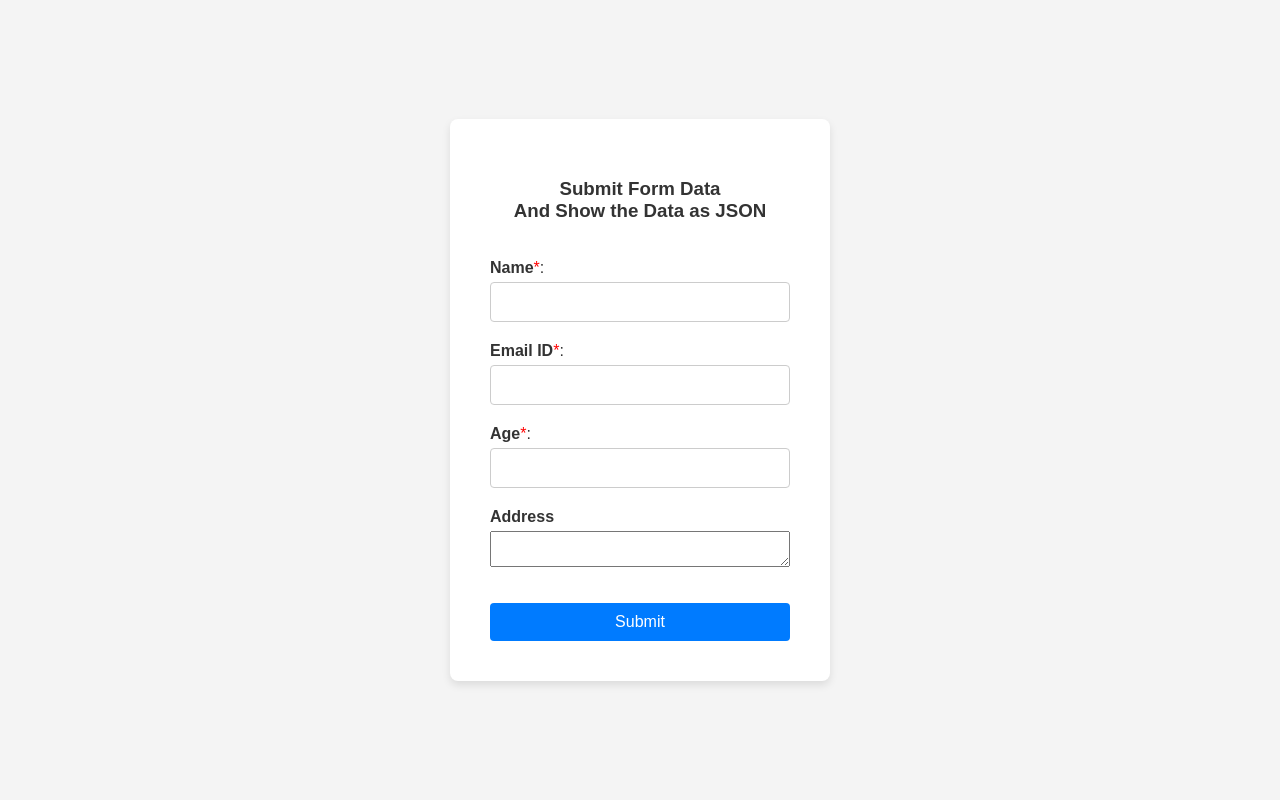
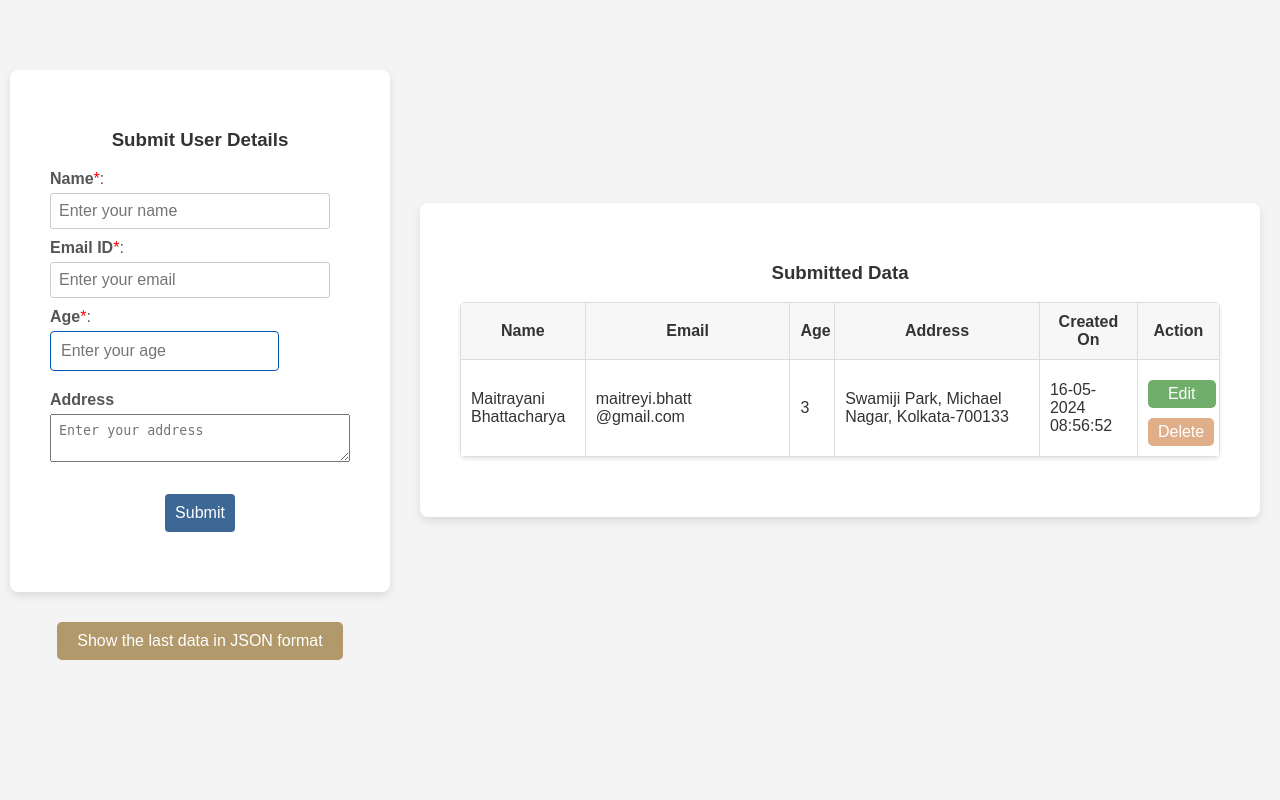
Before and after one commit to AcharyaBhattS/Flask-App-Submit--Form-To-DB, a Flask app: page / in a window 1280 px wide. Run offline with Flask 3, Linux system fonts and the light colour scheme; data comes from the database, SQL or seed files in the repository.

Commit message:
code modified on 16May2024

```diff
--- a/JSON_Files/sb_formdata_20240504_142033.json
+++ /dev/null
@@ -1,6 +0,0 @@
-{
-    "name": "Pratim Dutta",
-    "email": "prd@gmail.com",
-    "age": 24,
-    "address": "Kathgola, Sodepur, Kolkata-700110"
-}
--- /dev/null
+++ b/JSON_Files/sb_formdata_20240516_085652.json
@@ -0,0 +1,6 @@
+{
+    "name": "Maitrayani Bhattacharya",
+    "email": "maitreyi.bhatt@gmail.com",
+    "age": "3",
+    "address": "Swamiji Park, Michael Nagar, Kolkata-700133"
+}
--- a/app.py
+++ b/app.py
@@ -6,7 +6,8 @@
 # pip install flask sqlite3
 #-----------------------------------------------------
 
-from flask import Flask, render_template, request, jsonify, redirect, url_for
+from flask import Flask, render_template, request, jsonify, redirect, url_for, flash
+# from flask_wtf import CSRFProtect
 from datetime import datetime
 import sqlite3
 import json
@@ -15,9 +16,11 @@ import os
 
 app = Flask(__name__)
 
+messages = []
+
 # Set the Database Connection
 def get_db_connection():
-    conn = sqlite3.connect('sb_formdata.db')
+    conn = sqlite3.connect('sbhatt_db1.db')
     conn.row_factory = sqlite3.Row
     return conn
 
@@ -28,83 +31,125 @@ def create_table():
                         name TEXT NOT NULL,
                         email TEXT UNIQUE,
                         age INTEGER,
-                        address TEXT
+                        address TEXT,
+                        created_on DATETIME DEFAULT (strftime('%d-%m-%Y %H:%M:%S', 'now', 'localtime'))
                     )''')
     conn.commit()
     conn.close()
 
 
 
-@app.route('/')
+# Index
+@app.route('/', methods=['GET', 'POST'])
 def index():
-    return render_template('index.html')
-
-
-@app.route('/submit', methods=['POST'])
-def submit():
-    # Extracting data from the form
-    name = request.form['name']
-    email = request.form['email']
-    age = int(request.form['age'])
-    address = request.form['address']
-
-    # Creating a dictionary to store the data
-    sb_form_data = {
-        "name": name,
-        "email": email,
-        "age": age,
-        "address": address
-    }
-
-    # Convert dictionary to JSON string and print it
-    json_str = json.dumps(sb_form_data)
-    print("\nConverted JSON Data: \n", json_str)
-
-
-    json_directory = "JSON_Files"
-    # Check if the directory exists
-    if not os.path.exists(json_directory):
-        # If it doesn't exist, create it
-        os.makedirs(json_directory)
-        print(f"Directory '{json_directory}' was created.")
-    else:
-        # If it exists, you can print that it already exists
-        print(f"Directory '{json_directory}' already exists.")
-
-    current_datetime = datetime.now()
-    formatted_datetime = current_datetime.strftime("%Y%m%d_%H%M%S")
-    json_filename = f"{json_directory}\sb_formdata_{formatted_datetime}.json"
-
-    # Write data to a JSON file
-    with open(json_filename, 'w') as json_file:
-        json.dump(sb_form_data, json_file, indent=4)
-
-
-    # Insert the values to Database
     create_table()
-    # Insert data into the database
     conn = get_db_connection()
-    try:
-        conn.execute('INSERT INTO sbforms (name, email, age, address) VALUES (?, ?, ?, ?)',
-                     (name, email, age, address))
+    cursor = conn.cursor()
+    # cursor.execute("SELECT * FROM sbforms")
+    cursor.execute("SELECT * FROM sbforms ORDER BY id DESC")
+    alldata = cursor.fetchall()
+    conn.close()
+    # Submission
+    if request.method == 'POST':
+        name = request.form['name']
+        email = request.form['email']
+        age = request.form['age']
+        address = request.form['address']
+        conn = get_db_connection()
+        cursor = conn.cursor()
+        cursor.execute("INSERT INTO sbforms (name, email, age, address) VALUES (?, ?, ?, ?)",
+                       (name, email, age, address))
         conn.commit()
-    except sqlite3.IntegrityError:
-        print("Error: That email already exists.")
-    finally:
         conn.close()
 
-    # Returning the data as a JSON response
-    # return jsonify(sb_form_data)
-    return redirect(url_for('display_json', **sb_form_data))
+        # Creating a dictionary to store the data
+        sb_form_data = {
+            "name": name,
+            "email": email,
+            "age": age,
+            "address": address
+        }
+        # Convert dictionary to JSON file
+        json_directory = "JSON_Files"
+        # Check if the directory exists
+        if not os.path.exists(json_directory):
+            # If it doesn't exist, create it
+            os.makedirs(json_directory)
+            print(f"Directory '{json_directory}' was created.")
+        else:
+            # If it exists, you can print that it already exists
+            print(f"Directory '{json_directory}' already exists.")
+        current_datetime = datetime.now()
+        formatted_datetime = current_datetime.strftime("%Y%m%d_%H%M%S")
+        json_filename = f"{json_directory}\sb_formdata_{formatted_datetime}.json"
+        # Write data to a JSON file
+        with open(json_filename, 'w') as json_file:
+            json.dump(sb_form_data, json_file, indent=4)
+
+        return redirect(url_for('index'))
+
+    # Return a blank form for new submissions
+    return render_template('index.html', submitteddata=alldata, sldata=None)
 
 
 
+# Edit
+@app.route('/edit/<int:pk>', methods=['GET', 'POST'])
+def edit(pk):
+    conn = get_db_connection()
+    cursor = conn.cursor()
+    cursor.execute("SELECT * FROM sbforms WHERE id = ?", (pk,))
+    selecteddata = cursor.fetchone()
+    print("\nselecteddata: ", selecteddata)
+
+    if not selecteddata:
+        conn.close()
+        return "User data not found", 404
+
+    if request.method == 'POST':
+        # Fetch and update the data in POST
+        name = request.form['name']
+        email = request.form['email']
+        age = int(request.form['age'])
+        address = request.form['address']
+        update_query = "UPDATE sbforms SET name=?, email=?, age=?, address=? WHERE id=?"
+        cursor.execute(update_query, (name, email, age, address, pk))
+        conn.commit()
+        conn.close()
+        return redirect(url_for('index'))
+    else:
+        # Just display data in GET
+        cursor.execute("SELECT * FROM sbforms")
+        alldata = cursor.fetchall()
+        conn.close()
+        return render_template('index.html', submitteddata=alldata, sldata=selecteddata)
+
+
+
+# Display JSON Data
 @app.route('/display_json')
 def display_json():
-    # users = User.query.all()
-    # return render_template('display_json.html', users=users)
+    conn = get_db_connection()
+    cursor = conn.cursor()
+    cursor.execute("SELECT * FROM records ORDER BY id DESC LIMIT 1")
+    last_record = cursor.fetchone()
+    print(last_record)
     return render_template('display_json.html')
 
 
+
+# Delete Row data
+@app.route('/delete/<int:pk>', methods=['GET', 'POST'])
+def delete(pk):
+    conn = get_db_connection()
+    cursor = conn.cursor()
+    cursor.execute('DELETE FROM sbforms WHERE id = ?', (pk,))
+    conn.commit()
+    conn.close()
+    message = "Deleted User Data"
+    messages.append(message)
+    return redirect('/')
+
+
 if __name__ == '__main__':
-    app.run(debug=True, port=3000)
+    app.run(debug=True, port=7000)
--- a/static/css/style.css
+++ b/static/css/style.css
@@ -8,10 +8,9 @@ body {
     display: flex;
     justify-content: center;
     align-items: center;
-    height: 100vh;
+    height: 90vh;
     margin: 0;
 }
-
 
 /* Container for the form */
 .form-container {
@@ -20,6 +19,7 @@ body {
     border-radius: 8px;
     box-shadow: 0 4px 8px rgba(0, 0, 0, 0.1); /* Subtle shadow for depth */
     width: 300px;
+    margin: 10px;
 }
 
 /* Style for form elements */
@@ -43,16 +43,20 @@ input[type="number"] {
     border-radius: 4px; /* Rounded borders for the input fields */
     font-size: 16px; /* Larger font size for easy reading */
     outline: none; /* Remove the outline to avoid distraction */
+    border-color: #0056b3;
 }
 
-input[type="text"]:focus,
-input[type="number"]:focus {
-    border-color: #0056b3; /* Highlight focus with a blue border */
+textarea {
+    width: 100%;
+    padding: 8px;
+    margin-bottom: 10px;
+    box-sizing: border-box;
 }
+
 
 /* Styling for submit button */
 button {
-    background-color: #007bff; /* Bright blue background for the button */
+    background-color: #3d6795; /* Bright blue background for the button */
     color: white;
     padding: 10px;
     border: none;
@@ -66,6 +70,139 @@ button:hover {
     background-color: #0056b3; /* Darker blue on hover for better interaction feedback */
 }
 
+
+
+/* Table */
+.table-container {
+    background-color: #ffffff; /* White background for the form */
+    padding: 40px;
+    border-radius: 8px;
+    box-shadow: 0 4px 8px rgba(0, 0, 0, 0.1); /* Subtle shadow for depth */
+    width: 850px;
+    margin: 20px;
+}
+
+table {
+    table-layout: fixed;
+    /* table-layout: auto; */
+    width: 100%;
+    border-collapse: collapse;
+    margin-bottom: 20px;
+    border-radius: 5px;
+    overflow: hidden;
+    /* overflow:visible; */
+    box-shadow: 0 2px 4px rgba(0, 0, 0, 0.1);
+}
+
+th, td {
+    padding: 10px;
+    border: 1px solid #ddd;
+    text-align: left;
+    white-space: normal; /* Allow text to wrap */
+}
+
+th {
+    background-color: #f7f7f7;
+}
+
+tr:nth-child(even) {
+    background-color: #f9f9f9;
+}
+
+tr:hover {
+    background-color: #f6f9cc;
+    transition: background-color 0.3s;
+}
+
+/* Column specific styles */
+.name { width: 20%; }
+.email {
+    width: 35%;
+    word-wrap: break-word; /* Ensure text wraps to prevent overflow */
+}
+.age { width: 5%; }
+.address { width: 35%; }
+.created-on { width: 15%; }
+.actions { width: 12%; }
+
+
+
+h1 {
+    text-align: center;
+    margin-bottom: 20px;
+}
+form {
+    margin-bottom: 20px;
+}
+label {
+    display: block;
+    margin-bottom: 5px;
+    color: #555;
+}
+input[type="text"],
+input[type="submit"] {
+    width: calc(100% - 20px);
+    padding: 8px;
+    margin-bottom: 10px;
+    box-sizing: border-box;
+    border: 1px solid #ccc;
+    border-radius: 3px;
+}
+input[type="submit"] {
+    background-color: #007bff;
+    color: #fff;
+    border: none;
+    cursor: pointer;
+}
+input[type="submit"]:hover {
+    background-color: #0056b3;
+}
+
+
+
+#TableButtonEdit {
+    margin-top: 10px;
+    padding: 5px 20px;
+    background-color: #6faf6b;
+    color: white;
+    border: none;
+    border-radius: 5px;
+    cursor: pointer;
+}
+
+#TableButtonEdit:hover {
+    background-color: #0de305;
+}
+
+
+#TableButtonDelete {
+    margin-top: 10px;
+    padding: 5px 10px;
+    background-color: #e1ae8a;
+    color: white;
+    border: none;
+    border-radius: 5px;
+    cursor: pointer;
+}
+
+#TableButtonDelete:hover {
+    background-color: #ea2e04;
+}
+
+
+#ButtonShowJson {
+    margin-top: 20px;
+    padding: 10px 20px;
+    background-color: #b1996b;
+    color: white;
+    border: none;
+    border-radius: 5px;
+    cursor: pointer;
+}
+
+#ButtonShowJson:hover {
+    background-color: #ea8e04;
+}
 
 
 
--- a/templates/index.html
+++ b/templates/index.html
@@ -4,40 +4,81 @@
         <meta charset="UTF-8">
         <meta name="viewport" content="width=device-width, initial-scale=1.0">
         <title>Form Submission</title>
-        <link
-            rel="shortcut icon"
-            type="image/png"
-            href="/static/img/speedometer_title.png">
+        <link rel="shortcut icon" type="image/png" href="/static/img/speedometer_title.png">
         <link rel="stylesheet" href="/static/css/style.css">
     </head>
 
     <body>
-        <div class="form-container">
+        <div>
+            <div class="form-container">
+                <h3><center>Submit User Details</center></h3>
+                <form action="{{ url_for('index' if not sldata else 'edit', pk=sldata.id if sldata else None) }}" method="post" enctype="multipart/form-data">
+                    <div class="mb-1">
+                        <label for="name"><b>Name</b><span style="color: red;">*</span>:</label>
+                        <input type="text" id="name" name="name" value="{{ sldata.name if sldata else '' }}" required placeholder="Enter your name">
+                    </div>
+                    <div class="mb-1">
+                        <label for="email"><b>Email ID</b><span style="color: red;">*</span>:</label>
+                        <input type="text" id="email" name="email" value="{{ sldata.email if sldata else '' }}" required placeholder="Enter your email">
+
+                        <!-- <textarea id="email" name="email" placeholder="Enter your email" required>{{ sldata.email if sldata else '' }}</textarea> -->
+                    </div>
+                    <div class="mb-1">
+                        <label for="age"><b>Age</b><span style="color: red;">*</span>:</label>
+                        <input type="number" id="age" name="age" value="{{ sldata.age if sldata else '' }}" required placeholder="Enter your age">
+                    </div>
+                    <div class="mb-1">
+                        <label for="address"><b>Address</b></label>
+                        <textarea id="address" name="address" placeholder="Enter your address">{{ sldata.address if sldata else '' }}</textarea>
+                    </div>
+                    <br>
+                    <div>
+                        <center><button type="submit">Submit</button></center>
+                    </div>
+                </form>
+            </div>
+
+            <div>
+                <center><a href="{{ url_for('display_json') }}"></a><button type="button" id="ButtonShowJson">Show the last data in JSON format</button></a></center>
+            </div>
+        </div>
+
+        <div class="table-container">
+            <div>
+                <center><h3>Submitted Data</h3></center>
+            </div>
             <center>
-                <h3>
-                    Submit Form Data
-                    <br>
-                    And Show the Data as JSON
-                </h3>
-                <br>
+                <table>
+                    <thead>
+                        <tr>
+                            <th class="name"><center>Name</center></th>
+                            <th class="email"><center>Email</center></th>
+                            <th class="age"><center>Age</center></th>
+                            <th class="address"><center>Address</center></th>
+                            <th class="created-on"><center>Created On</center></th>
+                            <th class="actions"><center>Action</center></th>
+                        </tr>
+                    </thead>
+                    <tbody>
+                        {% for sbmdt in submitteddata %}
+                            <tr>
+                                <td>{{ sbmdt.name }}</td>
+                                <td>
+                                    {{ sbmdt.email.split('@')[0] }}<br>
+                                    <span>@{{ sbmdt.email.split('@')[1] }}</span>
+                                </td>
+                                <td>{{ sbmdt.age }}</td>
+                                <td>{{ sbmdt.address }}</td>
+                                <td>{{ sbmdt.created_on }}</td>
+                                <td>
+                                    <a href="{{ url_for('edit', pk=sbmdt.id) }}"><button type="button" id="TableButtonEdit">Edit</button></a>
+                                    <a href="{{ url_for('delete', pk=sbmdt.id) }}"><button type="button" id="TableButtonDelete">Delete</button></a>
+                                </td>
+                            </tr>
+                        {% endfor %}
+                    </tbody>
+                </table>
             </center>
-            <form action="/submit" method="post">
-                <label for="name"><b>Name</b><span style="color: red;">*</span>:</label>
-                <input type="text" id="name" name="name" required>
-
-                <label for="email"><b>Email ID</b><span style="color: red;">*</span>:</label>
-                <input type="text" id="email" name="email" required>
-
-                <label for="age"><b>Age</b><span style="color: red;">*</span>:</label>
-                <input type="number" id="age" name="age" required>
-
-                <label for="address"><b>Address</b></label>
-                <!-- <input type="text" id="address" name="address"> -->
-                <textarea id="address" name="address"></textarea>
-
-                <br><br>
-                <button type="submit">Submit</button>
-            </form>
         </div>
     </body>
 </html>
```
Also changed, not shown: templates/display_json.html (+4 -13 lines), sb_formdata.db (deleted), sbhatt_db1.db (added).
